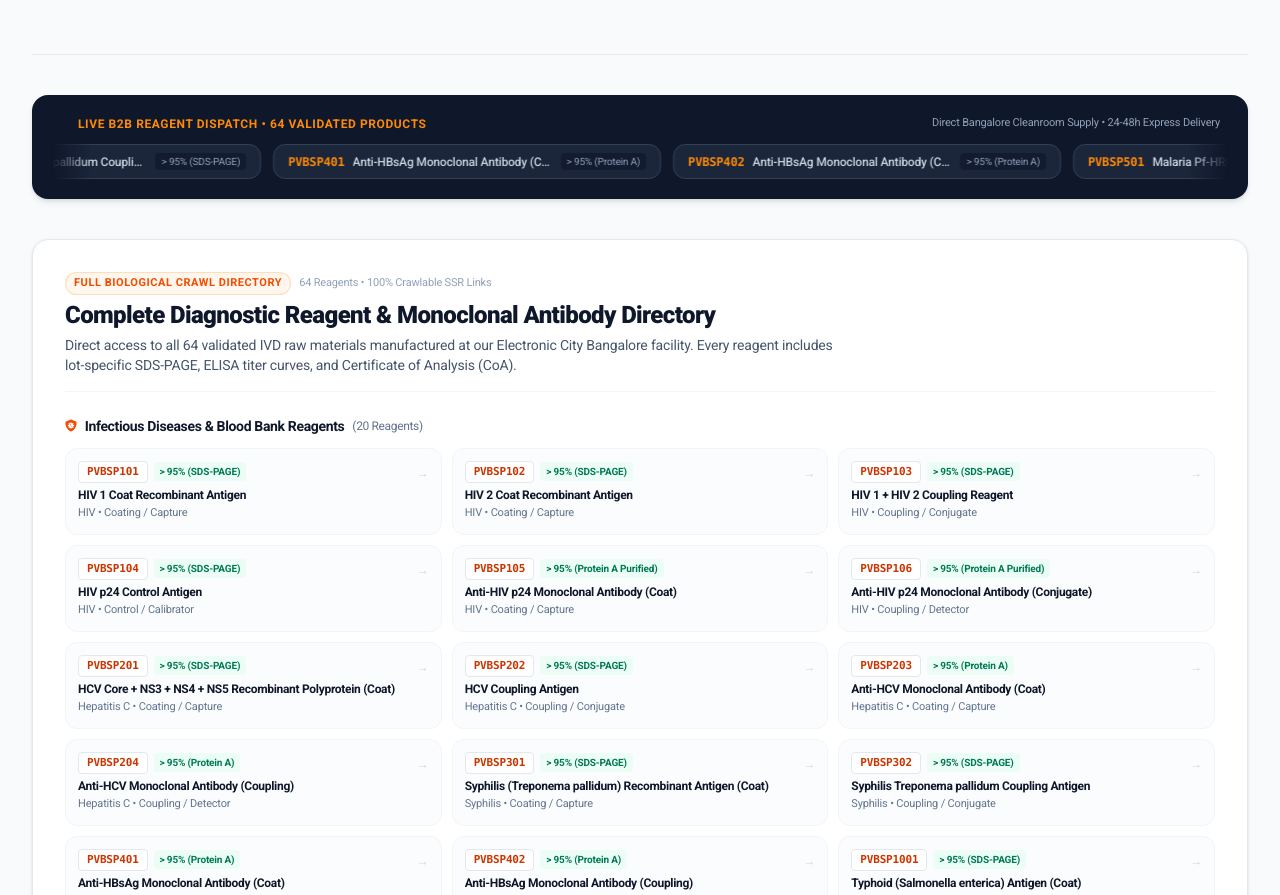
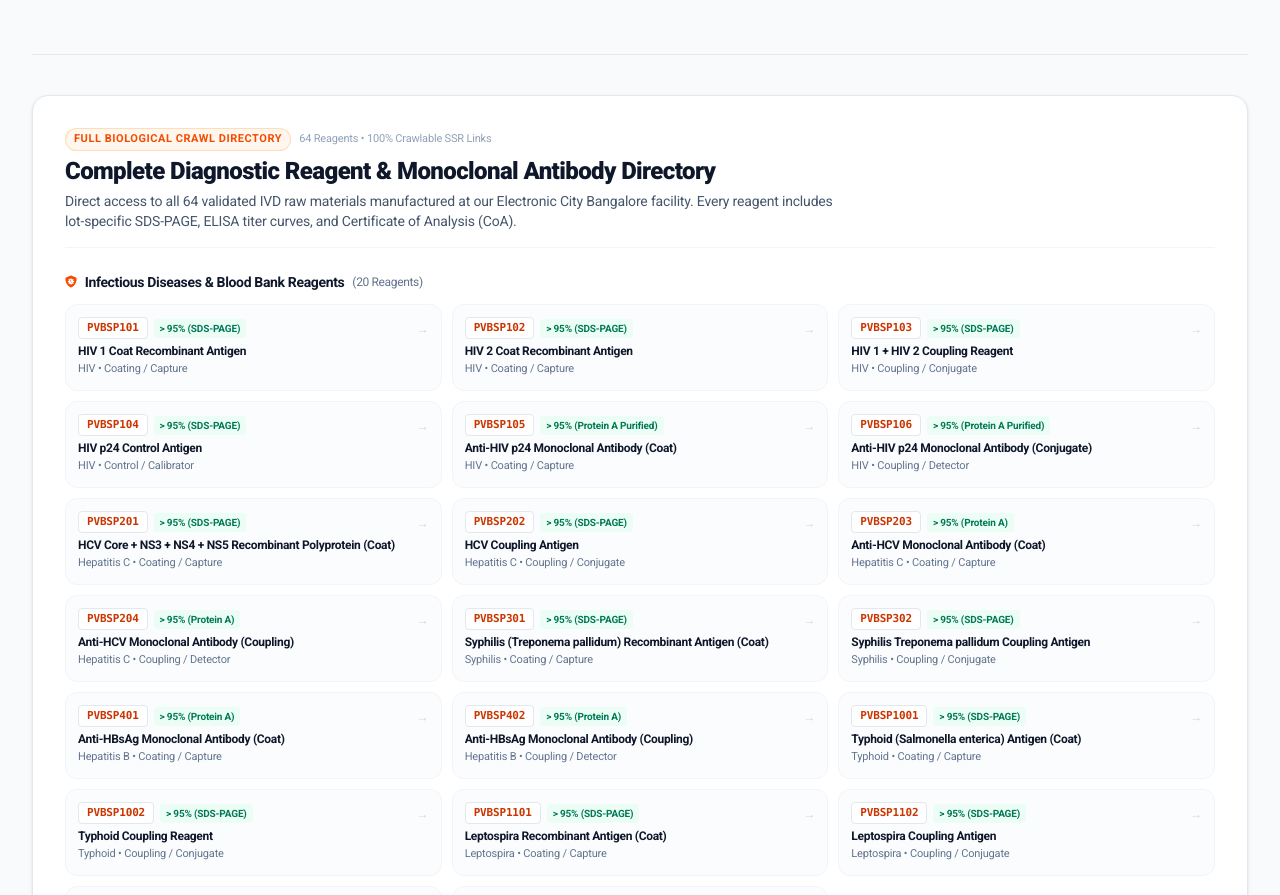
Before and after one commit to merahulrj-ui/smd-lifesciences, a Next.js app: page /products in a window 1280 px wide. Shown: the part 2670-3565 px from the top of the page. Built offline with nearby package versions, Linux system fonts and the light colour scheme.

Commit message:
fix(ui): remove dark ticker marquee from products crawl hub

```diff
--- a/src/components/ProductsAutoCrawlHub.tsx
+++ b/src/components/ProductsAutoCrawlHub.tsx
@@ -43,65 +43,6 @@ export default function ProductsAutoCrawlHub() {
 
   return (
     <section className="mt-14 pt-10 border-t border-slate-200">
-
-      {/* 1. AUTO-SCROLL TICKER / MARQUEE (Visual Auto-Scroll) */}
-      <div className="mb-10 overflow-hidden bg-slate-900 rounded-2xl p-4 sm:p-5 text-white shadow-md relative">
-        <div className="flex items-center justify-between mb-3 px-2">
-          <div className="flex items-center gap-2">
-            <span className="w-2.5 h-2.5 rounded-full bg-emerald-400 animate-ping"></span>
-            <span className="text-xs font-bold uppercase tracking-wider text-orange-400">
-              Live B2B Reagent Dispatch &bull; 64 Validated Products
-            </span>
-          </div>
-          <span className="text-[11px] text-slate-400 hidden sm:inline">
-            Direct Bangalore Cleanroom Supply &bull; 24-48h Express Delivery
-          </span>
-        </div>
-
-        {/* Marquee Track */}
-        <div className="relative w-full overflow-hidden [mask-image:_linear-gradient(to_right,transparent_0,_black_40px,_black_calc(100%-40px),transparent_100%)]">
-          <div className="flex gap-3 w-max animate-marquee hover:[animation-play-state:paused]">
-            {/* Loop 1 */}
-            {BIOTECH_PRODUCTS.map((prod) => (
-              <Link
-                key={prod.code}
-                href={`/products/${prod.code}`}
-                className="flex items-center gap-2 px-3.5 py-2 bg-slate-800/90 hover:bg-orange-600 rounded-xl border border-slate-700 hover:border-orange-500 transition-colors text-xs shrink-0 group"
-              >
-                <span className="font-mono font-bold text-orange-400 group-hover:text-white">
-                  {prod.code}
-                </span>
-                <span className="text-slate-300 group-hover:text-white font-medium max-w-[200px] truncate">
-                  {prod.name}
-                </span>
-                <span className="text-[10px] text-slate-400 group-hover:text-orange-100 bg-slate-900/60 px-1.5 py-0.5 rounded">
-                  {prod.purity}
-                </span>
-              </Link>
-            ))}
-
-            {/* Loop 2 (Seamless infinite repetition) */}
-            {BIOTECH_PRODUCTS.map((prod) => (
-              <Link
-                key={`${prod.code}-dup`}
-                href={`/products/${prod.code}`}
-                className="flex items-center gap-2 px-3.5 py-2 bg-slate-800/90 hover:bg-orange-600 rounded-xl border border-slate-700 hover:border-orange-500 transition-colors text-xs shrink-0 group"
-              >
-                <span className="font-mono font-bold text-orange-400 group-hover:text-white">
-                  {prod.code}
-                </span>
-                <span className="text-slate-300 group-hover:text-white font-medium max-w-[200px] truncate">
-                  {prod.name}
-                </span>
-                <span className="text-[10px] text-slate-400 group-hover:text-orange-100 bg-slate-900/60 px-1.5 py-0.5 rounded">
-                  {prod.purity}
-                </span>
-              </Link>
-            ))}
-          </div>
-        </div>
-      </div>
-
       {/* 2. STATIC SSR HTML CRAWL MATRIX (Googlebot Crawl Guarantee) */}
       <div className="bg-white rounded-2xl border border-slate-200 p-6 sm:p-8 shadow-sm">
         <div className="mb-6 pb-4 border-b border-slate-100">
```
